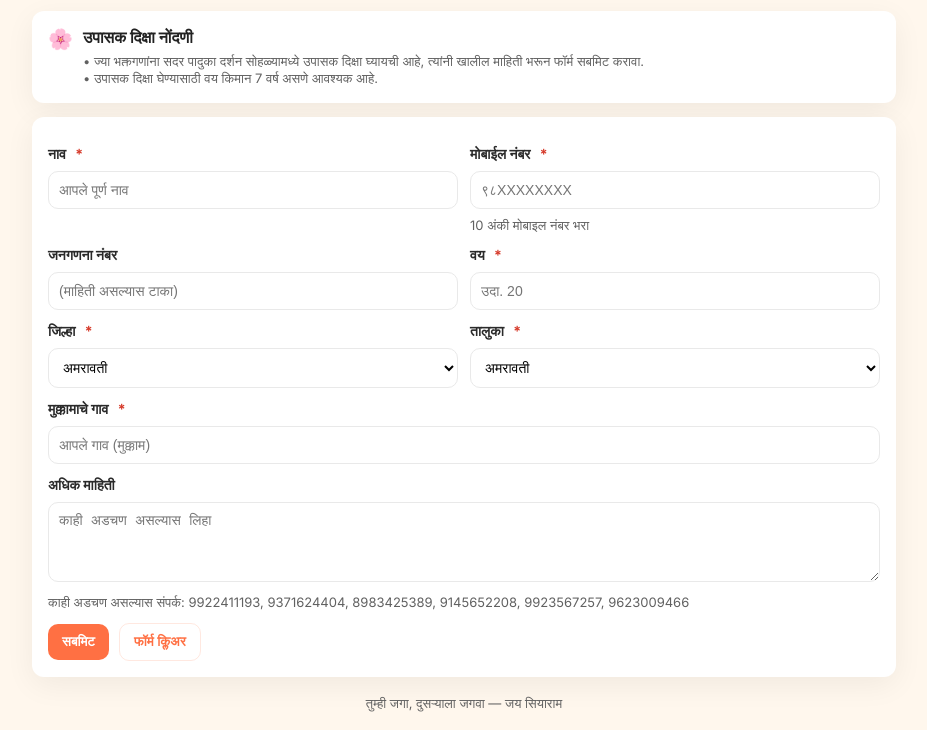
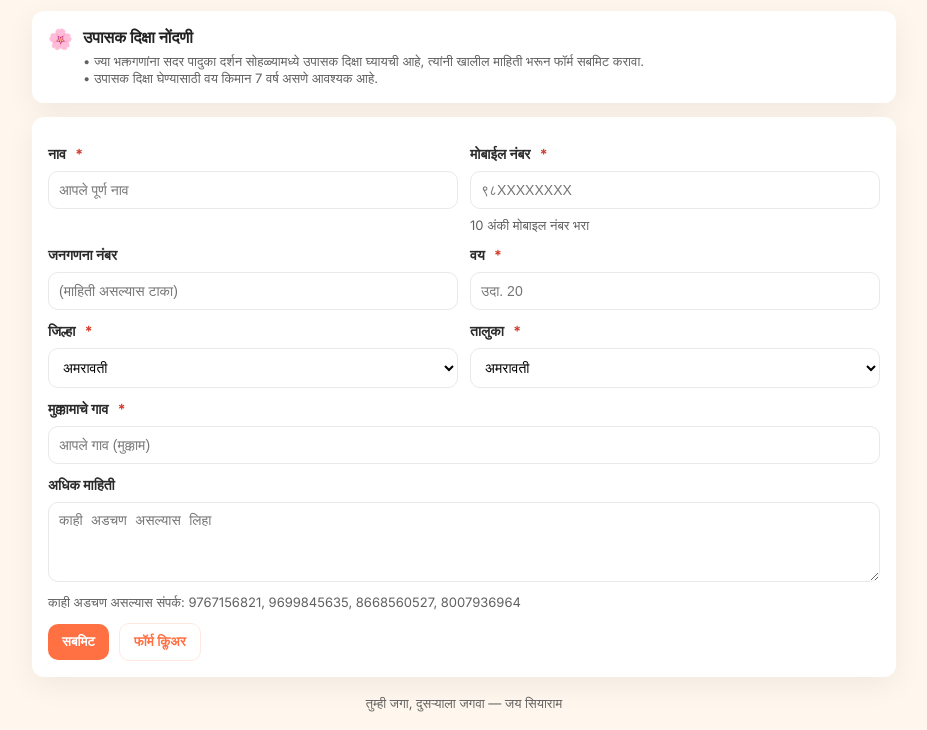
Before and after one commit to SanikaIngole/Form, a plain HTML site: page index.html in a window 1280 px wide. Shown: the part 151-881 px from the top of the page, without its empty margins (176-1103 px from the left). Drawn offline with Linux system fonts and the light colour scheme.

Commit message:
Update index.html

```diff
--- a/index.html
+++ b/index.html
@@ -113,7 +113,7 @@ textarea{min-height:80px;resize:vertical}
   </div>
 
   <div style="margin-top:12px" class="small">
-    काही अडचण असल्यास संपर्क: 9922411193, 9371624404, 8983425389, 9145652208, 9923567257, 9623009466
+    काही अडचण असल्यास संपर्क: 9767156821, 9699845635, 8668560527, 8007936964
   </div>
 
   <div class="actions">
```
